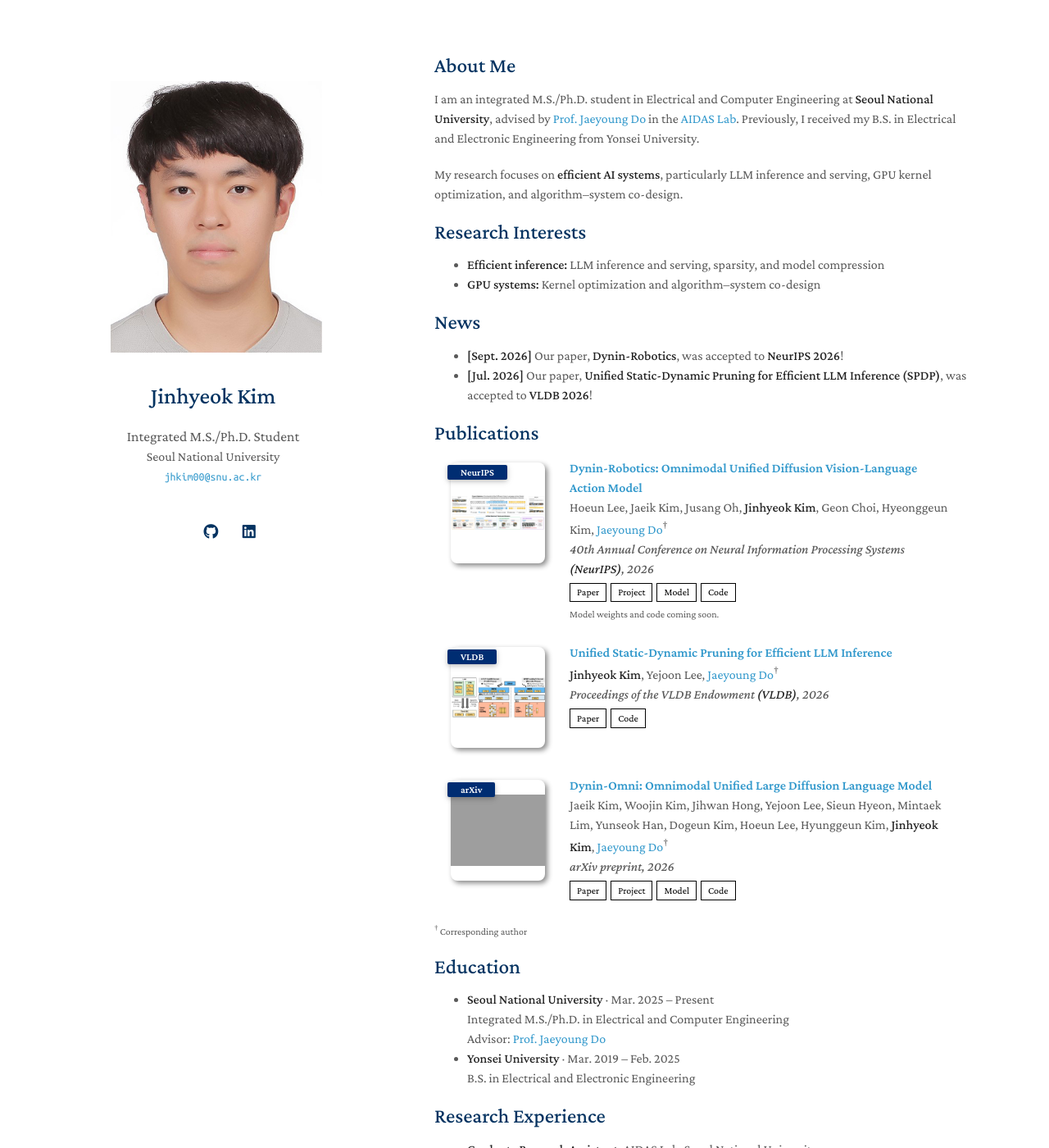
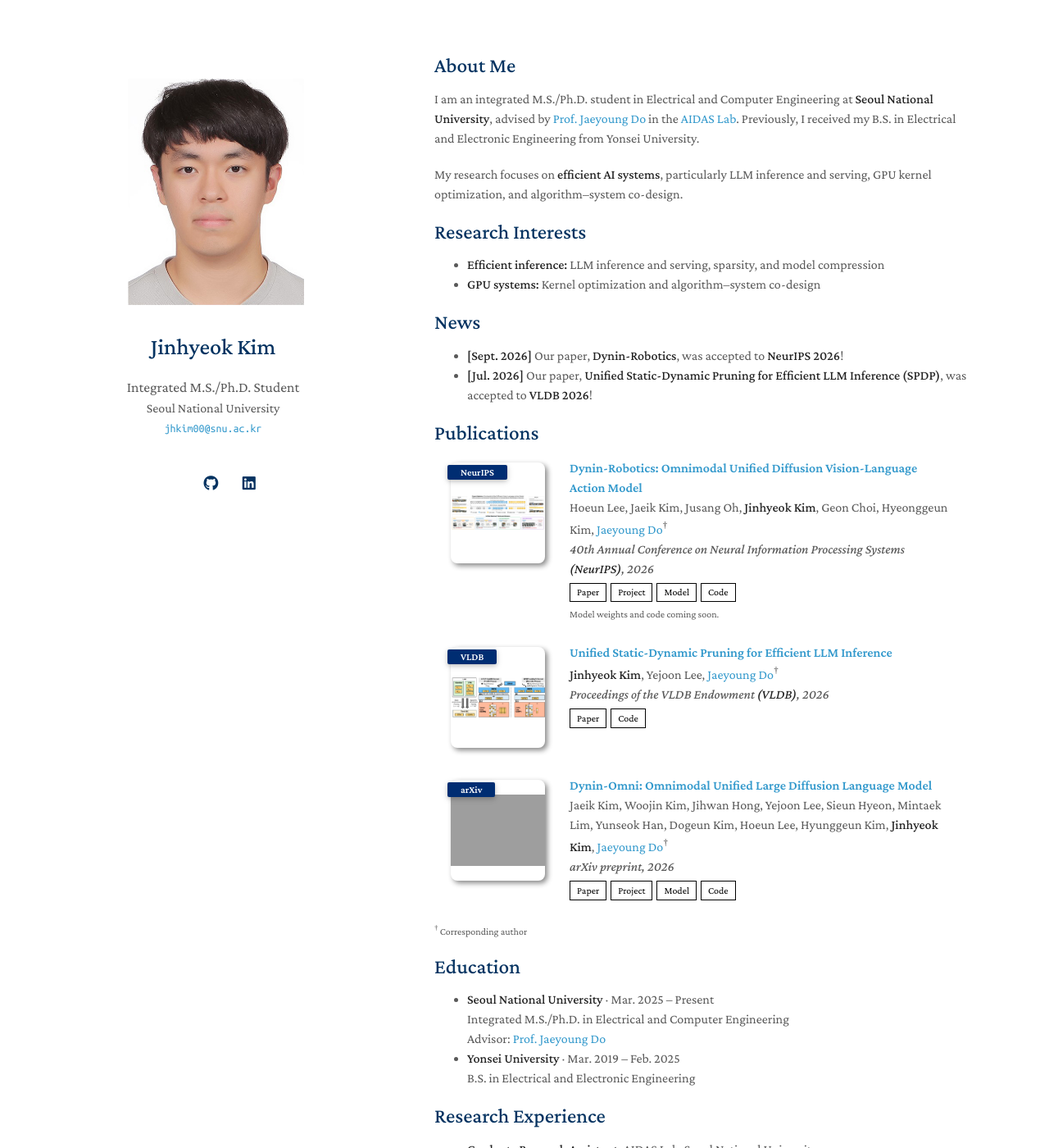
Before and after one commit to quaternior/quaternior.github.io, a Jekyll site: the page built from index.md, in a window 1280 px wide and 1400 px high. Shown: the whole window at 82% size. Built offline with Jekyll 4.4.1, drawn with Linux system fonts in a browser that asks for light colours; a style sheet for code colours, icons or effects is not loaded; our own code applies the rules of GitHub Pages for plain Markdown files; grey boxes are pictures that could not be loaded.

Commit message:
Reduce portrait to 2.5x and use square corners

```diff
--- a/assets/css/custom.css
+++ b/assets/css/custom.css
@@ -1,13 +1,13 @@
 /* Small content/accessibility adjustments to the upstream Minimal Light theme. */
-/* 3x the theme's photo width, with a quarter of the original image margins. */
-.image.avatar img { width:313.2px; height:auto; padding:0; border-radius:4px; }
-.image.avatar { margin:20px 0; }
+/* 2.5x the theme's photo width, with a quarter of the original image margins. */
+.image.avatar img { width:261px; height:auto; padding:0; border-radius:0; }
+.image.avatar { margin:20px 0; border-radius:0; }
 @media(min-width:1101px) {
   .wrapper { width:1080px; }
   header { width:320px; }
 }
-@media(max-width:960px) { .image.avatar img { width:351px; } }
-@media(max-width:480px) { .image.avatar img { width:285px; } }
+@media(max-width:960px) { .image.avatar img { width:292.5px; } }
+@media(max-width:480px) { .image.avatar img { width:237.5px; } }
 .publications .pub-row { align-items:flex-start; }
 .publications .col-sm-3 { flex:0 0 145px; box-sizing:border-box; }
 .publications .col-sm-9 { min-width:0; }
```
Also changed, not shown: README.md.
